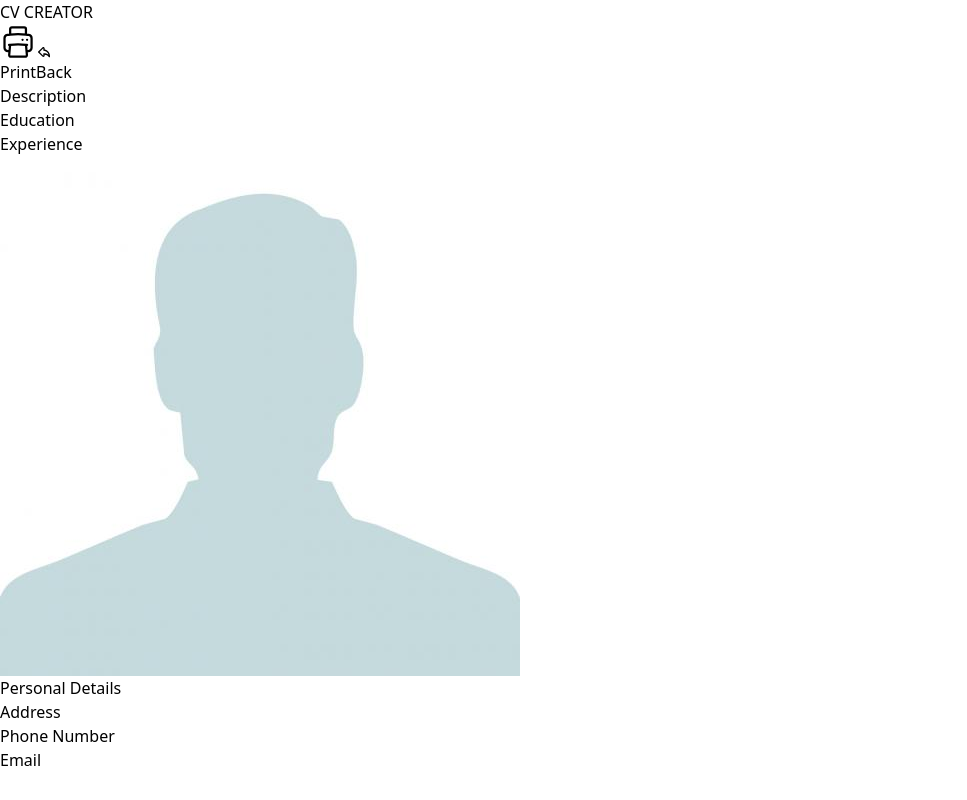
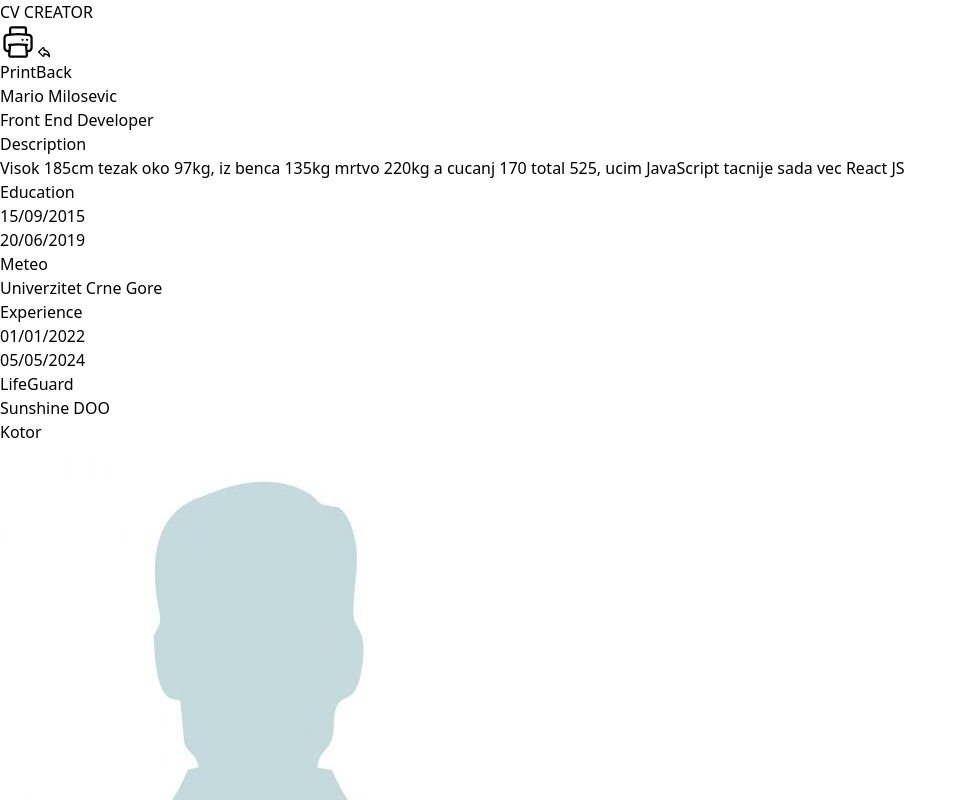
Before and after one commit to MarioMilosevic/CV-Creator, a React (Vite) app: page / in a window 1280 px wide. Both pictures are taken after a click on the button "Preview". Shown: the top 800 px of the page, without its empty margins (0-967 px from the left). Built offline with nearby package versions, Linux system fonts and the light colour scheme.

Commit message:
Fix preview spacing issue

```diff
--- a/src/App.tsx
+++ b/src/App.tsx
@@ -11,34 +11,35 @@ function App() {
   const [isPreviewActive, setIsPreviewActive] = useState(false);
   const [user, setUser] = useState({
     personalInformation: {
-      firstName: "",
-      lastName: "",
-      title: "",
+      firstName: "Mario",
+      lastName: "Milosevic",
+      title: "Front End Developer",
       photo: "",
-      address: "",
-      phoneNumber: "",
-      email: "",
-      description: "",
+      address: "Novo Naselje c-13",
+      phoneNumber: "+38269988",
+      email: "mariomilosevic887@gmail.com",
+      description:
+        "Visok 185cm tezak oko 97kg, iz benca 135kg mrtvo 220kg a cucanj 170 total 525, ucim JavaScript tacnije sada vec React JS",
     },
     experience: [
       {
         id: crypto.randomUUID(),
-        position: "",
-        company: "",
-        city: "",
-        fromDate: "",
-        toDate: "",
+        position: "LifeGuard",
+        company: "Sunshine DOO",
+        city: "Kotor",
+        fromDate: "01/01/2022",
+        toDate: "05/05/2024",
       },
     ],
     education: [
       {
         id: crypto.randomUUID(),
-        universityName: "",
-        city: "",
-        degree: "",
-        subject: "",
-        fromDate: "",
-        toDate: "",
+        universityName: "Univerzitet Crne Gore",
+        city: "Kotor",
+        degree: "Bachelor of Marine Science",
+        subject: "Meteo",
+        fromDate: "15/09/2015",
+        toDate: "20/06/2019",
       },
     ],
   });
@@ -81,12 +82,12 @@ function App() {
   const addEducation = () => {
     const newEducation = {
       id: crypto.randomUUID(),
-      universityName: "",
-      city: "",
-      degree: "",
-      subject: "",
-      fromDate: "",
-      toDate: "",
+      universityName: "Univerzitet Crne Gore",
+      city: "Kotor",
+      degree: "Bachelor of Marine science",
+      subject: "Matematika",
+      fromDate: "02/02/2022",
+      toDate: "05/05/2024",
     };
     setUser((prev) => ({
       ...prev,
@@ -97,11 +98,11 @@ function App() {
   const addExperience = () => {
     const newExperience = {
       id: crypto.randomUUID(),
-      position: "",
-      company: "",
-      city: "",
-      fromDate: "",
-      toDate: "",
+      position: "LifeGuard",
+      company: "Sunshine DOO",
+      city: "Kotor",
+      fromDate: "01/01/2022",
+      toDate: "05/05/2024",
     };
     setUser((prev) => ({
       ...prev,
--- a/src/components/Preview.tsx
+++ b/src/components/Preview.tsx
@@ -28,11 +28,12 @@ interface PreviewTypes {
       toDate: string;
     };
   };
-  goBack: () => void;
+  goBackToForm: () => void;
 }
 
-const Preview = ({ user, goBack }: PreviewTypes) => {
-  console.log(user)
+const Preview = ({ user, goBackToForm }: PreviewTypes) => {
+  console.log(user.education);
+  console.log(user.experience);
 
   return (
     <div className="fixed flex top-0 right-0 w-full h-full bg-slate-900 bg-opacity-80 z-10 duration-1000 transition-all">
@@ -57,7 +58,7 @@ const Preview = ({ user, goBack }: PreviewTypes) => {
         </button>
         <button
           className="rounded-lg px-6 py-3 bg-red-500 flex gap-2 justify-center items-center text-slate-100"
-          onClick={goBack}
+          onClick={goBackToForm}
         >
           <svg
             stroke="currentColor"
@@ -93,33 +94,46 @@ const Preview = ({ user, goBack }: PreviewTypes) => {
                 {user.personalInformation.description}
               </p>
             </article>
-            <article className="min-h-[100px]">
-              <h3 className="font-semibold text-green-500 text-xl border-b border-b-slate-600">
+            <h3 className="font-semibold text-green-500 text-xl  border-b border-b-slate-600">
               Education
             </h3>
-              <div className="flex gap-24 pr-2 py-2">
-                <p className="font-semibold">{user.education[0].fromDate}</p>
-                <p className="font-semibold">{user.education[0].toDate}</p>
+            <article className="min-h-[100px]">
+              <div className="flex flex-col py-2">
+                {user.education.map((edu) => {
+                  return (
+                    <div className="flex gap-24 pr-2 py-1" key={edu.id}>
+                      <div className="flex w-[40%] justify-between">
+                        <p className="font-semibold">{edu.fromDate}</p>
+                        <p className="font-semibold">{edu.toDate}</p>
+                      </div>
                       <div>
-                  <p className="font-semibold">{user.education[0].degree}</p>
-                  <p>{user.education[0].subject}</p>
-                  <p>{user.education[0].universityName}</p>
+                        <p className="font-semibold">{edu.subject}</p>
+                        <p>{edu.universityName}</p>
                       </div>
                     </div>
+                  );
+                })}
+              </div>
             </article>
-            <article className="min-h-[100px]">
-              <h3 className="font-semibold text-green-500 text-xl border-b border-b-slate-600">
+            <h3 className="font-semibold text-green-500 text-xl  border-b border-b-slate-600">
               Experience
             </h3>
-              <div className="flex gap-24 pr-2 py-2">
-                <p className="font-semibold">{user.experience[0].fromDate}</p>
-                <p className="font-semibold">{user.experience[0].toDate}</p>
+            <article className="min-h-[100px]">
+              {user.experience.map((exp) => {
+                return (
+                  <div className="flex gap-24 pr-2 py-2" key={exp.id}>
+                    <div className="flex justify-between w-[40%]">
+                      <p className="font-semibold">{exp.fromDate}</p>
+                      <p className="font-semibold">{exp.toDate}</p>
+                    </div>
                     <div>
-                  <p className="font-semibold">{user.experience[0].position}</p>
-                  <p>{user.experience[0].company}</p>
-                  <p>{user.experience[0].city}</p>
+                      <p className="font-semibold">{exp.position}</p>
+                      <p>{exp.company}</p>
+                      <p>{exp.city}</p>
                     </div>
                   </div>
+                );
+              })}
             </article>
           </section>
           <aside className="w-[30%] bg-slate-200 flex-1">
```
Also changed, not shown: src/dummytext.txt (added). Lines whose indentation alone changed are shown as unchanged.
